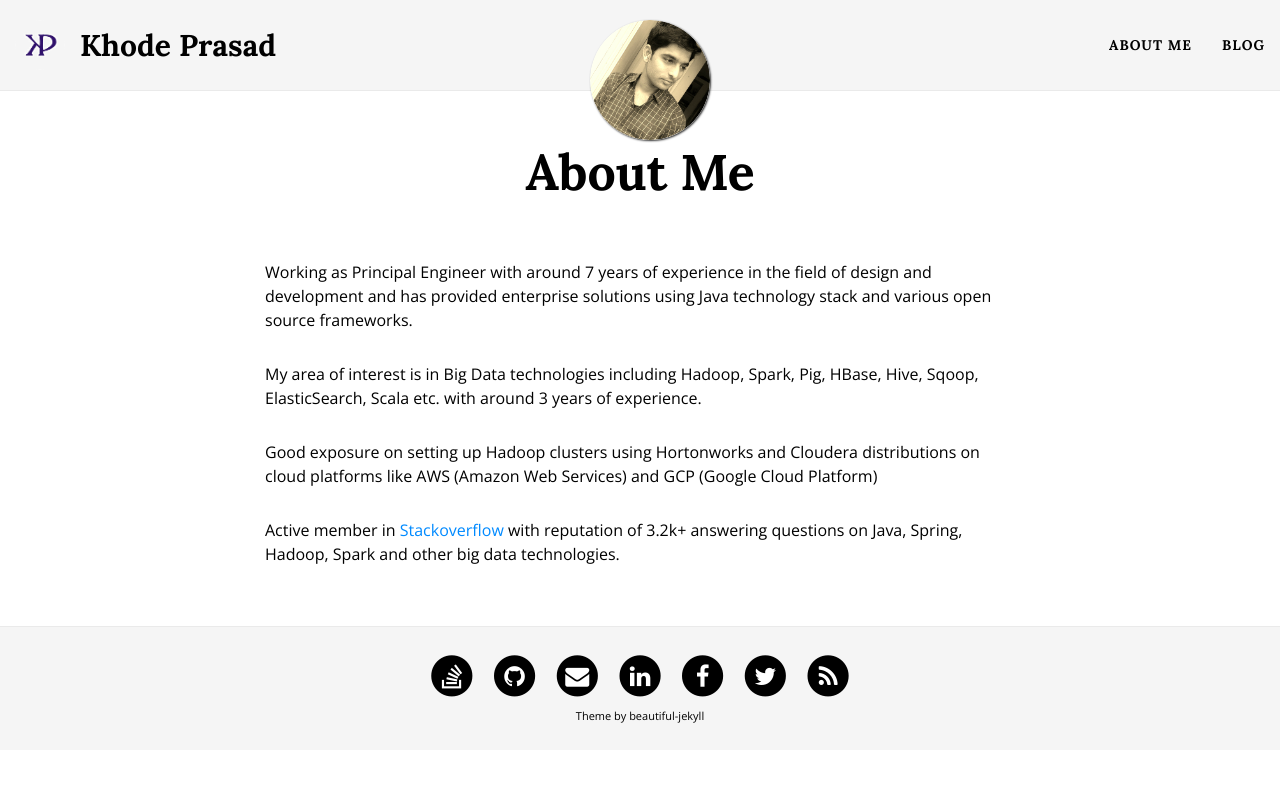
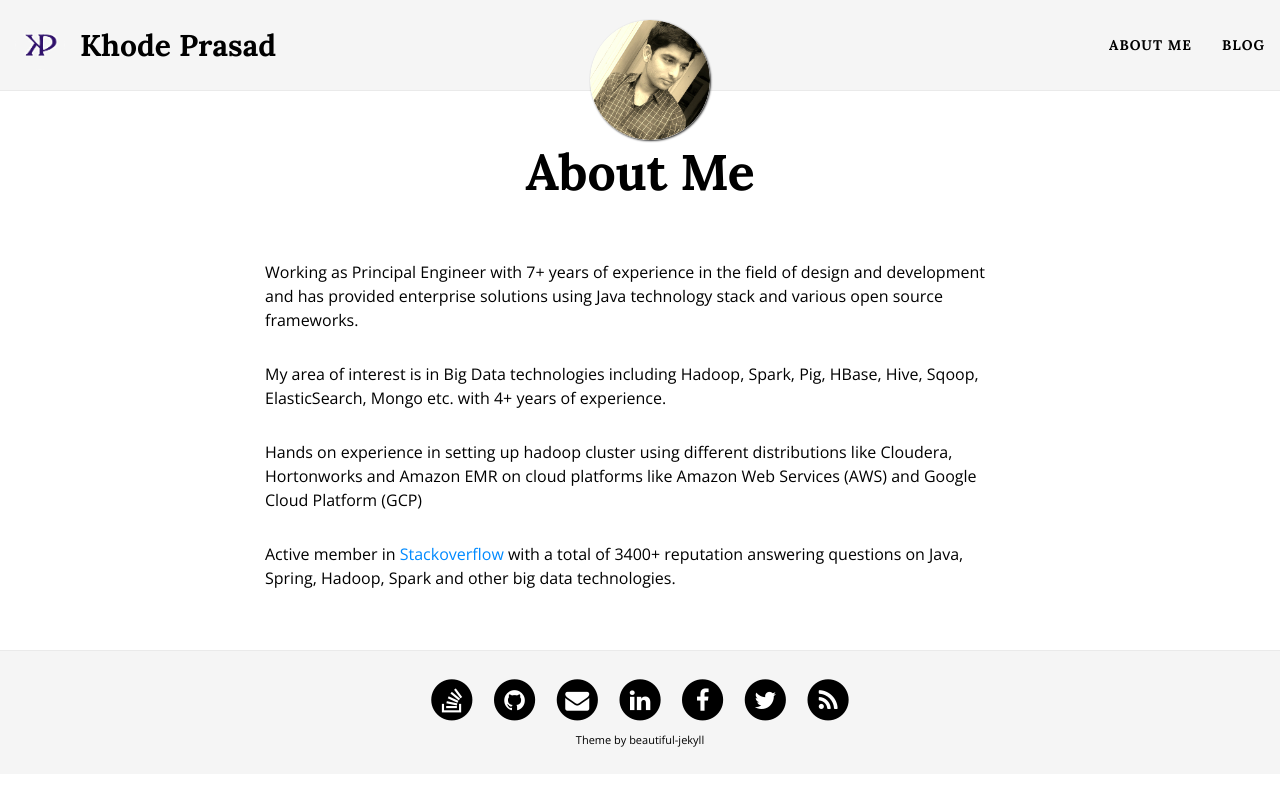
Before and after one commit to khodeprasad/khodeprasad.github.io, a Jekyll site: the page built from aboutme.md, in a window 1280 px wide. Shown: the top 786 px of the page. Built offline with Jekyll 4.4.1, drawn with Linux system fonts in a browser that asks for light colours; nearby versions of some CDN libraries.

Commit message:
Update aboutme.md

```diff
--- a/aboutme.md
+++ b/aboutme.md
@@ -4,10 +4,10 @@ title: About Me
 #subtitle: Java, J2EE & Big Data Engineer
 ---
 
-Working as Principal Engineer with around 7 years of experience in the field of design and development and has provided enterprise solutions using Java technology stack and various open source frameworks.
+Working as Principal Engineer with 7+ years of experience in the field of design and development and has provided enterprise solutions using Java technology stack and various open source frameworks.
 
-My area of interest is in Big Data technologies including Hadoop, Spark, Pig, HBase, Hive, Sqoop, ElasticSearch, Scala etc. with around 3 years of experience.
+My area of interest is in Big Data technologies including Hadoop, Spark, Pig, HBase, Hive, Sqoop, ElasticSearch, Mongo etc. with 4+ years of experience.
 
-Good exposure on setting up Hadoop clusters using Hortonworks and Cloudera distributions on cloud platforms like AWS (Amazon Web Services) and GCP (Google Cloud Platform)
+Hands on experience in setting up hadoop cluster using different distributions like Cloudera, Hortonworks and Amazon EMR on cloud platforms like Amazon Web Services (AWS) and Google Cloud Platform (GCP)
 
-Active member in [Stackoverflow](https://stackoverflow.com/users/1025328/prasad-khode) with reputation of 3.2k+ answering questions on Java, Spring, Hadoop, Spark and other big data technologies.
+Active member in [Stackoverflow](https://stackoverflow.com/users/1025328/prasad-khode) with a total of 3400+ reputation answering questions on Java, Spring, Hadoop, Spark and other big data technologies.
```
